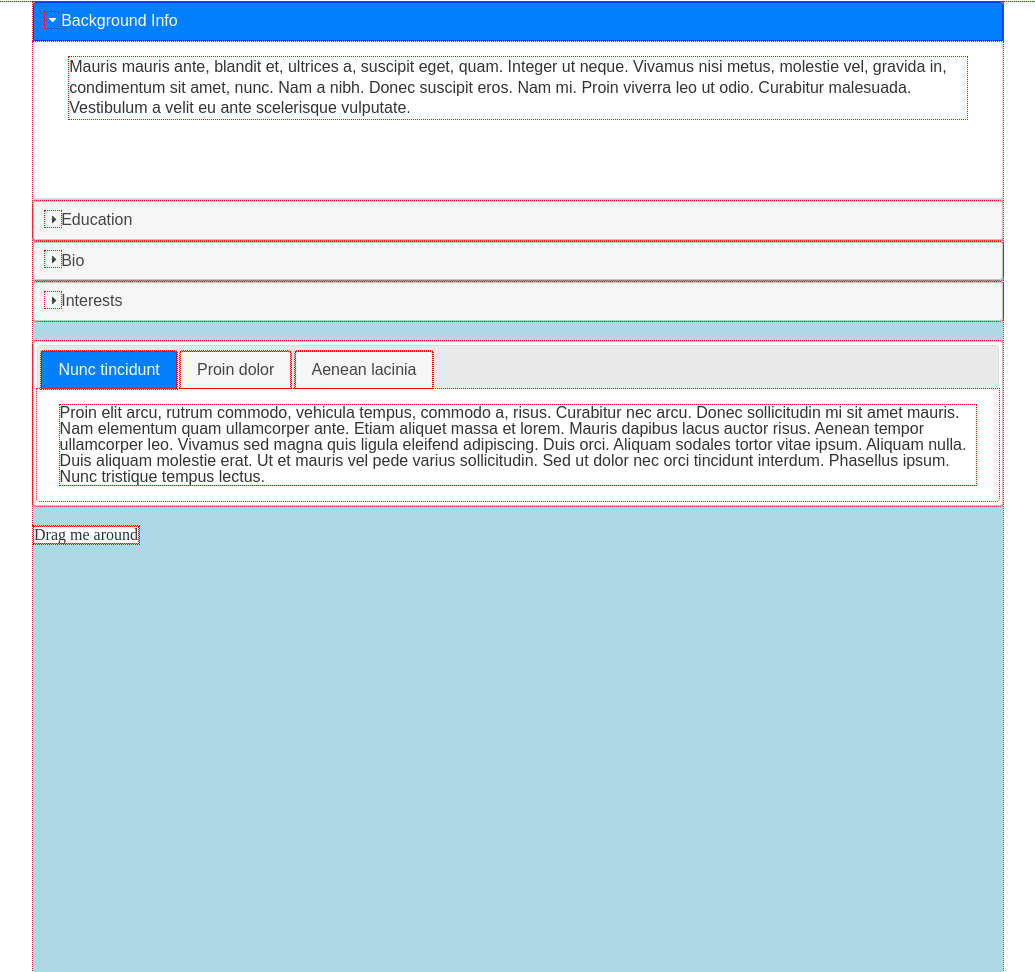
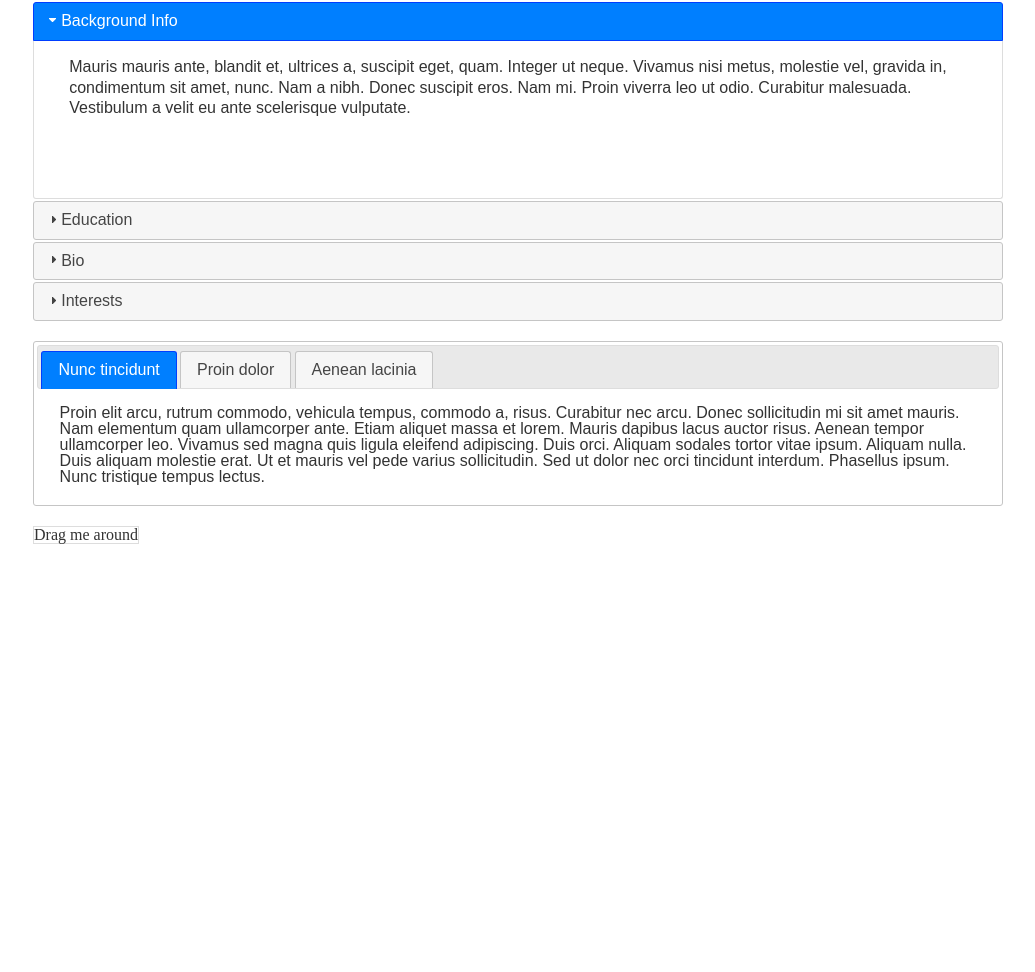
Before and after one commit to eliasvansickle/jQuery-UI-Assignment-2, a plain HTML site: page index.html in a window 1280 px wide. Shown: the whole page, without its empty margins (122-1157 px from the left). After the commit the page ends 800 px from the top, so only its background shows below. Drawn offline with nearby package versions, Linux system fonts and the light colour scheme.

Commit message:
Final Version, Ready to move on

```diff
--- a/index.html
+++ b/index.html
@@ -7,7 +7,7 @@
 		<!-- link to custom local css -->
 		<link rel="stylesheet" href="style.css">
 		<!-- link to jQuery UI remote css -->
-		<link rel="stylesheet" href="https://ajax.googleapis.com/ajax/libs/jqueryui/1.11.4/themes/smoothness/jquery-ui.css">
+		<link rel="stylesheet" href="https://ajax.googleapis.com/ajax/libs/jqueryui/1.11.4/themes/trontastic/jquery-ui.css">
 		<!-- link to remote google jquery library -->
 		<script src="https://ajax.googleapis.com/ajax/libs/jquery/1.11.3/jquery.min.js"></script>
 		<!-- link to remote google jQuery UI library -->
--- a/style.css
+++ b/style.css
@@ -7,7 +7,7 @@ dl, dt, dd, ol, ul, li, fieldset, form, label, legend {
 	font-weight: inherit;
 	font-style: inherit;
 	font-size: 100%;
-	outline: 1px dotted red;
+	/*outline: 1px dotted red;*/
 	padding: 0;
 	margin: 0;
 	border: 0;
@@ -43,10 +43,10 @@ blockquote, q {
 
 /*====================MY CODE BELOW======================================*/
 #wrapper {
-	background-color: lightblue;
+	/*background-color: lightblue;*/
 	margin: 0 auto;
 	max-width: 970px;
-	min-height: 970px;
+	min-height: 100%;
 }
 
 #tabs {
```
